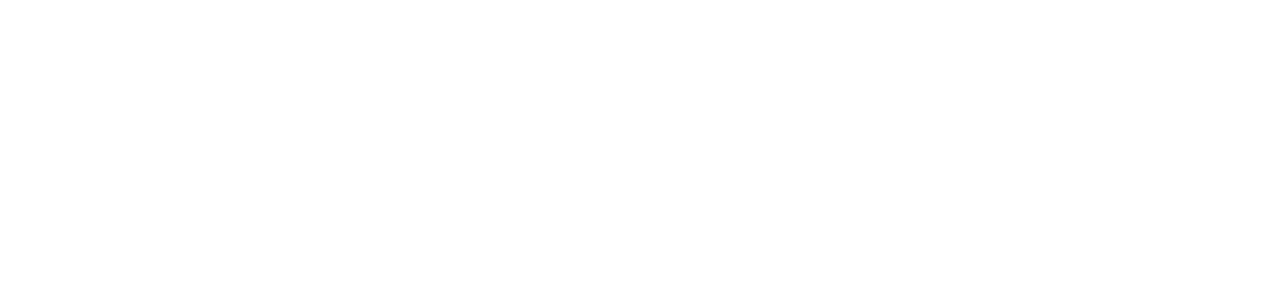
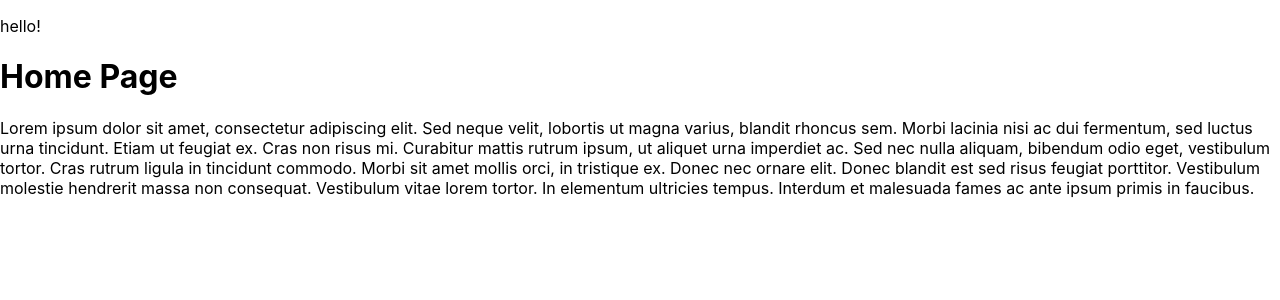
Before and after one commit to wilks625/Portfolio_v3.0, a React (Create React App) app: page / in a window 1280 px wide. Shown: the top 300 px of the page. Built offline with nearby package versions, Linux system fonts and the light colour scheme.

Commit message:
created routes for pages of portfolio

```diff
--- a/src/App.js
+++ b/src/App.js
@@ -1,11 +1,30 @@
 import logo from './logo.svg';
 import './App.css';
-import {Route, BrowserRouter as Router} from
+import {Route, BrowserRouter as Router, Switch} from
 "react-router-dom";
+
+import Home from './components/pages/Home';
+import About from './components/pages/About';
+import Projects from './components/pages/Projects';
+import Contact from './components/pages/Contact';
+
 
 function App() {
   return (
     <Router>
+      <div className="container">
+        <p>hello!</p>
+      </div>
+
+      <Switch>
+        <Route path="/about" component={About} />
+        <Route path="/projects" component={Projects} />
+        <Route path="/contact" component={Contact} />
+        <Route path="/" component={Home} />
+      </Switch>
+
+
+
 
     </Router>
     // <div className="App">
```
